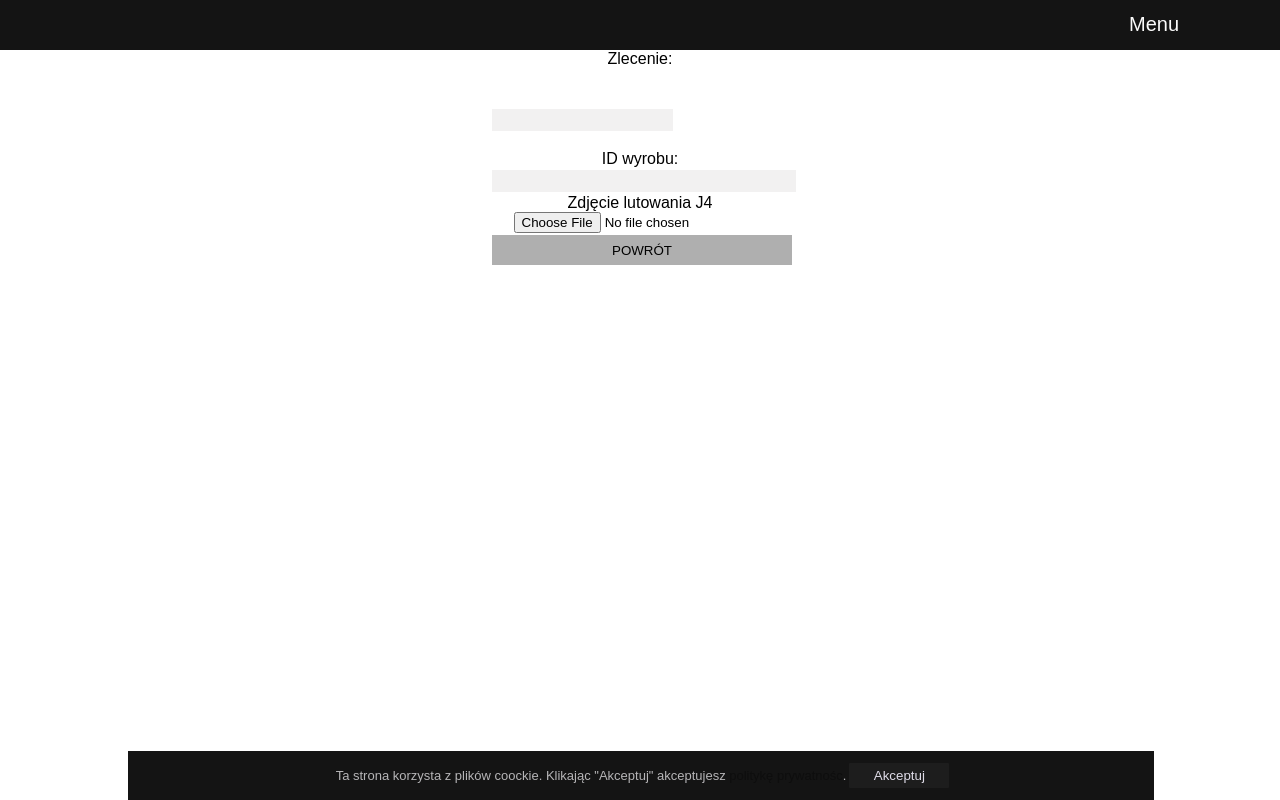
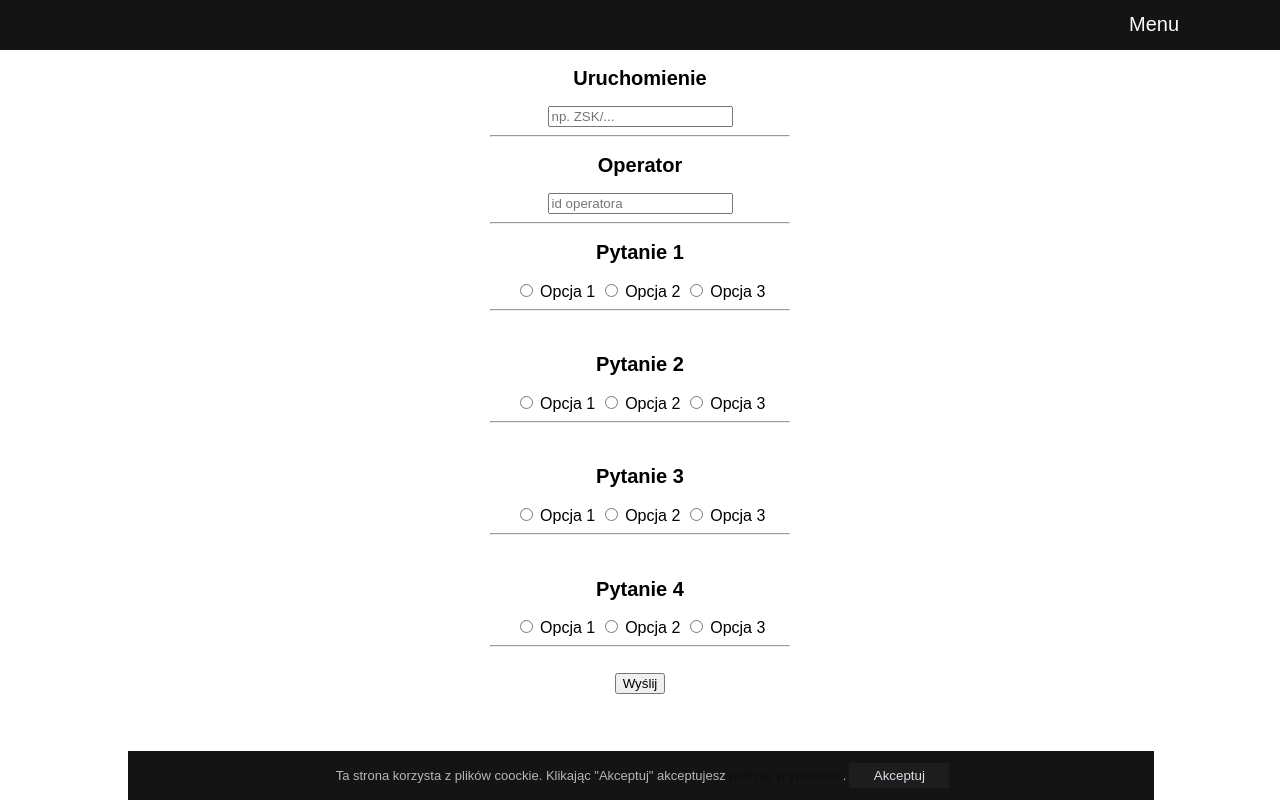
Before and after one commit to mkoza0713/alokacjakosztow.pl, a PHP site: page /qualityForm.php in a window 1280 px wide. Run offline with PHP 8.4, Linux system fonts and the light colour scheme; some libraries are stand-ins or nearby versions.

Commit message:
add quality form

```diff
--- a/qr_reader.js
+++ /dev/null
@@ -1,25 +0,0 @@
-document.addEventListener("DOMContentLoaded", function() {
-    Quagga.init({
-        inputStream : {
-            name : "Live",
-            type : "LiveStream",
-            target: document.querySelector('#scanner-container')
-        },
-        decoder : {
-            readers : ["code_128_reader"]
-        }
-    }, function(err) {
-        if (err) {
-            console.log(err);
-            return
-        }
-        console.log("Initialization finished. Ready to start");
-        Quagga.start();
-    });
-
-    Quagga.onDetected(function(result) {
-        var code = result.codeResult.code;
-        document.getElementById('barcode_id').value = code;
-        Quagga.stop();  // opcjonalnie zatrzymanie skanera po odczycie kodu
-    });
-});
--- a/qualityForm.php
+++ b/qualityForm.php
@@ -45,30 +45,58 @@
             </ul>
         </nav>
         <div class="centrumStrony">
-            <form action="qualityForm_be.php" method="post">
                 <!-- elementy strony -->
                 <div class="elementKontenera">
-                    <label for="barcode_id">Zlecenie: </label>
-                    <div class="elementKontenera_2">
-                        <input class="c_text_input" type="text" id="barcode_id" name="barcode" readonly>
-                        <div id="scanner-container" class="scanner_container_class">
-                    </div>
+                    <form action="qualityForm_be.php" method="post">
+                            <h1>Uruchomienie</h1>
+                            <input type="text" name="" id="id_uruchomienie" placeholder="np. ZSK/...">
+                            <hr>
+                            <h1>Operator</h1>
+                            <input type="text" name="" id="id_operator" placeholder="id operatora">
+                            <hr>
+
+                            <h1>Pytanie 1</h1>
+                            <input type="radio" id="id_option1_1" value="OP1.1" name="question1">
+                            <label for="id_option1_1">Opcja 1</label>
+                            <input type="radio" id="id_option1_2" value="OP1.2" name="question1">
+                            <label for="id_option1_2">Opcja 2</label>
+                            <input type="radio" id="id_option1_3" value="OP1.3" name="question1">
+                            <label for="id_option1_3">Opcja 3</label>
+
+                            <br><hr><br>
+
+                            <h1>Pytanie 2</h1>
+                            <input type="radio" id="id_option2_1" value="OP2.1" name="question2">
+                            <label for="id_option2_1">Opcja 1</label>
+                            <input type="radio" id="id_option2_2" value="OP2.2" name="question2">
+                            <label for="id_option2_2">Opcja 2</label>
+                            <input type="radio" id="id_option2_3" value="OP2.3" name="question2">
+                            <label for="id_option2_3">Opcja 3</label>
+                            <br><hr><br>
+
+                            <h1>Pytanie 3</h1>
+                            <input type="radio" id="id_option3_1" value="OP3.1" name="question3">
+                            <label for="id_option3_1">Opcja 1</label>
+                            <input type="radio" id="id_option3_2" value="OP3.2" name="question3">
+                            <label for="id_option3_2">Opcja 2</label>
+                            <input type="radio" id="id_option3_3" value="OP3.3" name="question3">
+                            <label for="id_option3_3">Opcja 3</label>
+                            <br><hr><br>
+
+                            <h1>Pytanie 4</h1>
+                            <input type="radio" id="id_option4_1" value="OP4.1" name="question4">
+                            <label for="id_option4_1">Opcja 1</label>
+                            <input type="radio" id="id_option4_2" value="OP4.2" name="question4">
+                            <label for="id_option4_2">Opcja 2</label>
+                            <input type="radio" id="id_option4_3" value="OP4.3" name="question4">
+                            <label for="id_option4_3">Opcja 3</label>
+                            <br><hr><br>
+
+                            <input type="submit" value="Wyślij">
+                    </form>
+
+
                 </div>
-                <div class="elementKontenera">
-                        <label for="pn_id_id">ID wyrobu: </label>
-                        <input class="c_text_input" type="text" name="pn_id" id="pn_id_id">
-                </div>
-                <div class="elementKontenera">
-                        <label for="zdjecie_1">Zdjęcie lutowania J4</label>
-                        <input class="c_file_input" type="file" name="photo_1" id="photo_1_id">
-                </div>
-            </form>
-            <div class="elementKontenera">
-                <a href=logowanie.php><input class="przycisk1" type="button" value="POWRÓT"></a><br>
-            </div>
-            <div class="elementKontenera">
-                <!-- <iframe src="https://alokacjakosztow.pl" style="border:none;" frameborder="0"></iframe> -->
-            </div>
         </div>
         <footer>
             <script src="coockiePermision.js"></script>
```
Also changed, not shown: qr_reader.css (deleted, +0 -15 lines), qr_reader.php (deleted, +0 -53 lines), scanner.js (added, +27 -0 lines).
